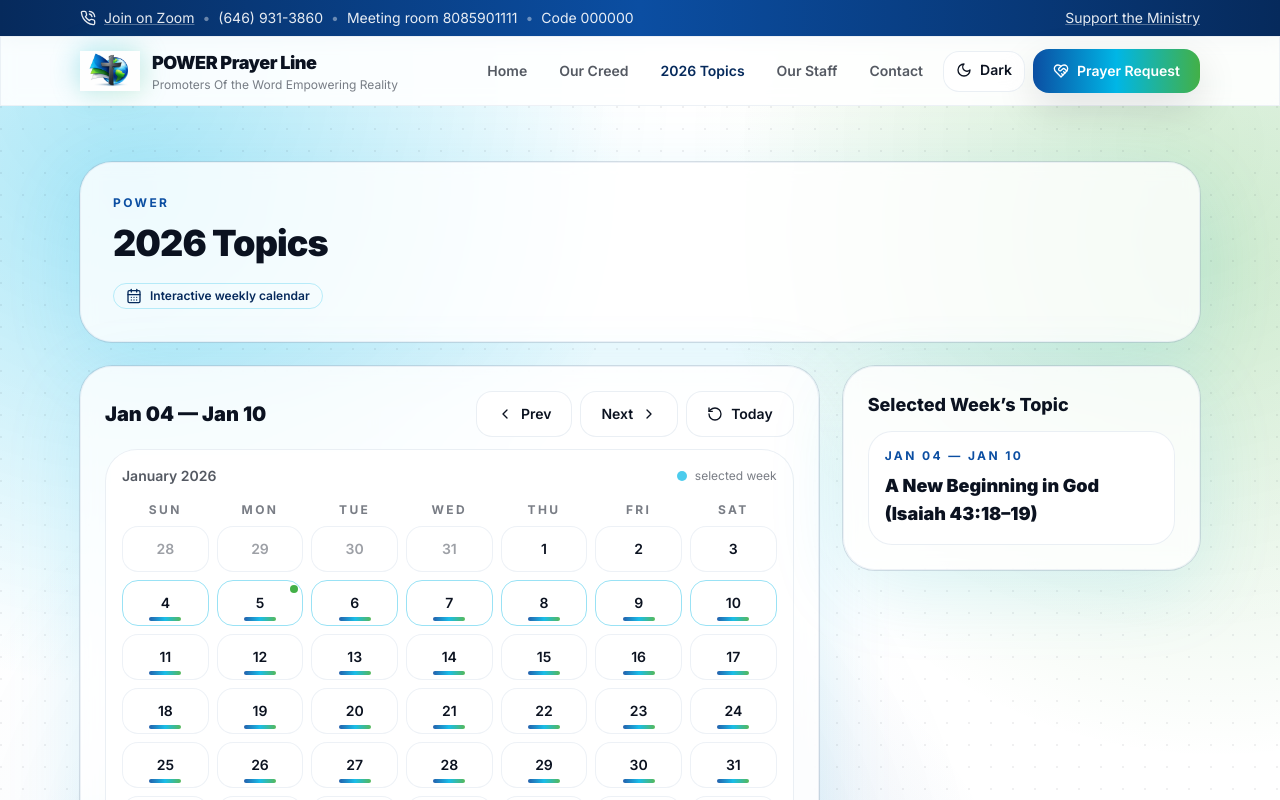
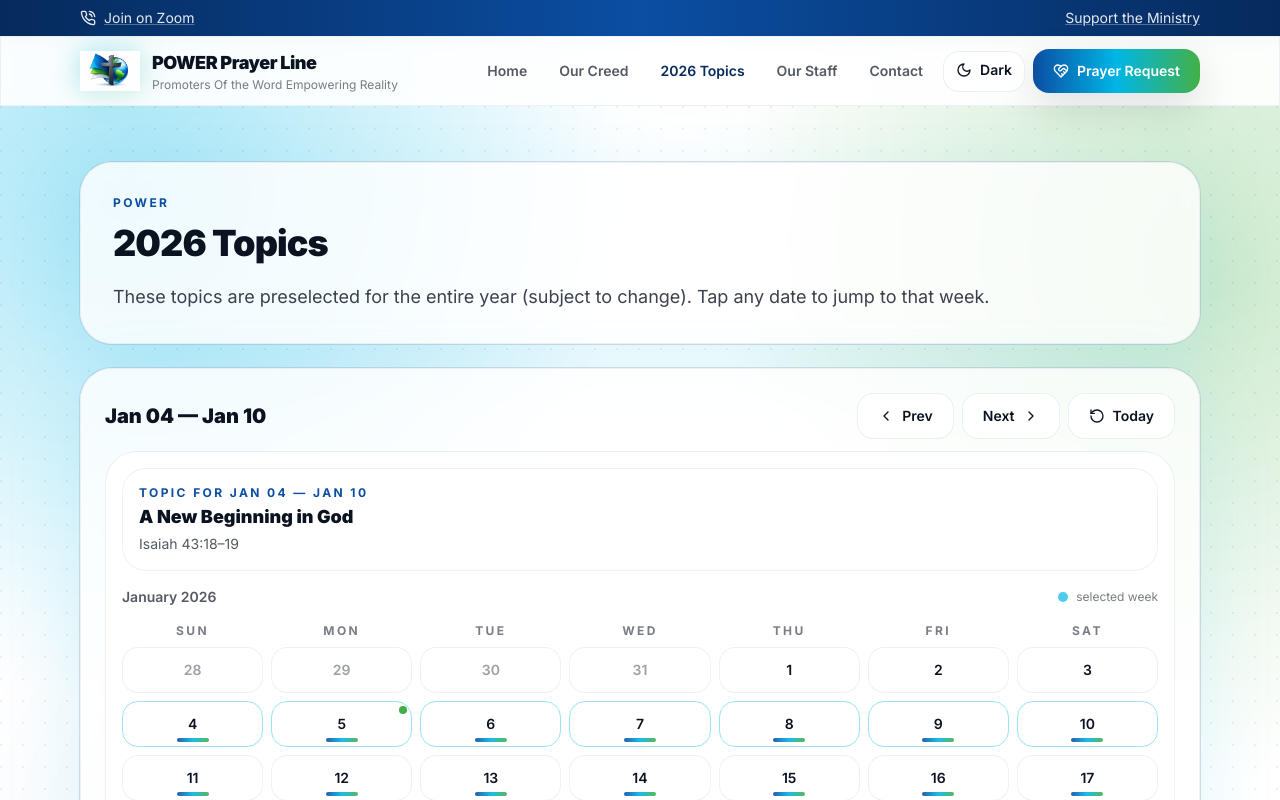
Before and after one commit to metellusa/power-prayer-line, a React (Vite) app: page /topics-2026 in a window 1280 px wide. Shown: the top 800 px of the page. Built offline with nearby package versions, Linux system fonts and the light colour scheme.

Commit message:
Clean up site

```diff
--- a/src/components/SiteShell.jsx
+++ b/src/components/SiteShell.jsx
@@ -63,13 +63,6 @@ export default function SiteShell({ children }) {
               <PhoneCall className="h-4 w-4" />
               Join on Zoom
             </a>
-
-            <span className="text-white/40">•</span>
-
-            <span className="inline-flex items-center gap-2 text-white/90">
-              {JOIN.phone} <span className="text-white/40">•</span> Meeting room {JOIN.meeting}
-              <span className="text-white/40">•</span> Code {JOIN.code}
-            </span>
           </div>
 
           <a
--- a/src/pages/Contact.jsx
+++ b/src/pages/Contact.jsx
@@ -1,10 +1,9 @@
 import React from "react";
-import { PhoneCall, Clock, ShieldCheck, Sparkles } from "lucide-react";
+import { PhoneCall, Clock, ShieldCheck } from "lucide-react";
 import { Reveal } from "../components/Motion";
 import Section from "../components/Section";
 import Card from "../components/Card";
 import Button from "../components/ui/Button";
-import Badge from "../components/ui/Badge";
 import { JOIN } from "../shared/join";
 
 function Field({ label, required, children }) {
@@ -115,7 +114,8 @@ export default function Contact() {
                   <div>
                     <div className="font-bold">Schedule (EST)</div>
                     <div>Weekdays: 12:00pm–1:30pm</div>
-                    <div>Weekdays: 9:00pm–10:05pm</div>
+                    <div>Weekdays: 9:00pm–10:00pm</div>
+                    <div>Sundays: 5:00pm–7:00pm</div>
                   </div>
                 </div>
               </div>
--- a/src/pages/Staff.jsx
+++ b/src/pages/Staff.jsx
@@ -91,7 +91,7 @@ export default function Staff() {
         </Section>
       </Reveal>
 
-      <div className="grid gap-6 md:grid-cols-2">
+      {/* <div className="grid gap-6 md:grid-cols-2">
         {staff.map((s, idx) => (
           <Reveal key={s.name} delay={idx * 0.03}>
             <Card title={s.name} className="relative overflow-hidden">
@@ -121,7 +121,8 @@ export default function Staff() {
             </Card>
           </Reveal>
         ))}
-      </div>
+      </div> */}
+      <div><center>Coming Soon!</center></div>
     </div>
   );
 }
--- a/src/pages/Topics2026.jsx
+++ b/src/pages/Topics2026.jsx
@@ -1,9 +1,8 @@
 import React from "react";
-import { CalendarDays, ChevronLeft, ChevronRight, RotateCcw, Info } from "lucide-react";
+import { ChevronLeft, ChevronRight, RotateCcw, Info } from "lucide-react";
 import { Reveal } from "../components/Motion";
 import Section from "../components/Section";
 import Card from "../components/Card";
-import Badge from "../components/ui/Badge";
 import Button from "../components/ui/Button";
 
 // Source list (keep editing here)
@@ -86,8 +85,18 @@ const topicsRaw = [
 ];
 
 const monthMap = {
-  Jan: 0, Feb: 1, Mar: 2, Apr: 3, May: 4, Jun: 5,
-  Jul: 6, Aug: 7, Sep: 8, Oct: 9, Nov: 10, Dec: 11,
+  Jan: 0,
+  Feb: 1,
+  Mar: 2,
+  Apr: 3,
+  May: 4,
+  Jun: 5,
+  Jul: 6,
+  Aug: 7,
+  Sep: 8,
+  Oct: 9,
+  Nov: 10,
+  Dec: 11,
 };
 
 function parseTopic(s) {
@@ -116,9 +125,11 @@ function parseTopic(s) {
 }
 
 function sameDay(a, b) {
-  return a.getFullYear() === b.getFullYear() &&
+  return (
+    a.getFullYear() === b.getFullYear() &&
     a.getMonth() === b.getMonth() &&
-    a.getDate() === b.getDate();
+    a.getDate() === b.getDate()
+  );
 }
 
 // Topics are Sun -> Sat, so weeks must start Sunday.
@@ -183,26 +194,45 @@ function clampDate(d, min, max) {
 
 function dayKeyLocal(d) {
   // Stable local key; avoids UTC shifting from toISOString()
-  return `${d.getFullYear()}-${String(d.getMonth() + 1).padStart(2, "0")}-${String(d.getDate()).padStart(2, "0")}`;
+  return `${d.getFullYear()}-${String(d.getMonth() + 1).padStart(2, "0")}-${String(
+    d.getDate()
+  ).padStart(2, "0")}`;
+}
+
+function getTopicForWeek(topics, weekStart, weekEnd) {
+  // For this schedule, there should be exactly 1 per week.
+  return topics.find((t) => !(t.end < weekStart || t.start > weekEnd)) || null;
+}
+
+function splitTitleAndVerse(title) {
+  // "A New Beginning in God (Isaiah 43:18–19)"
+  const m = title.match(/^(.*)\s\(([^)]+)\)\s*$/);
+  return m ? { main: m[1], ref: m[2] } : { main: title, ref: "" };
 }
 
 export default function Topics2026() {
   const topics = React.useMemo(
-    () => topicsRaw.map(parseTopic).filter(Boolean).sort((a, b) => a.start - b.start),
+    () =>
+      topicsRaw
+        .map(parseTopic)
+        .filter(Boolean)
+        .sort((a, b) => a.start - b.start),
     []
   );
 
   const range = React.useMemo(() => {
     const min = topics[0]?.start ?? new Date(2026, 0, 4);
-    const max = topics[topics.length - 1]?.end ?? new Date(2027, 0, 2, 23, 59, 59, 999);
+    const max =
+      topics[topics.length - 1]?.end ?? new Date(2027, 0, 2, 23, 59, 59, 999);
     return { min, max };
   }, [topics]);
 
   const defaultSelectedDate = React.useMemo(() => {
     const now = new Date();
 
+    if (topics.length === 0) return new Date(2026, 0, 4);
+
     // If we're not inside the schedule range, default to first week of 2026 topics.
-    if (topics.length === 0) return new Date(2026, 0, 4);
     if (now < range.min || now > range.max) return new Date(topics[0].start);
 
     const t = findTopicForDate(topics, now);
@@ -211,15 +241,29 @@ export default function Topics2026() {
 
   const [selectedDate, setSelectedDate] = React.useState(defaultSelectedDate);
 
-  const selectedWeekStart = React.useMemo(() => startOfWeekSunday(selectedDate), [selectedDate]);
-  const selectedWeekEnd = React.useMemo(() => addDays(selectedWeekStart, 6), [selectedWeekStart]);
+  const selectedWeekStart = React.useMemo(
+    () => startOfWeekSunday(selectedDate),
+    [selectedDate]
+  );
+  const selectedWeekEnd = React.useMemo(
+    () => addDays(selectedWeekStart, 6),
+    [selectedWeekStart]
+  );
 
-  const monthAnchor = React.useMemo(() => clampToMonthStart(selectedDate), [selectedDate]);
+  const monthAnchor = React.useMemo(
+    () => clampToMonthStart(selectedDate),
+    [selectedDate]
+  );
   const weeks = React.useMemo(() => buildMonthGrid(monthAnchor), [monthAnchor]);
 
-  const weekTopics = React.useMemo(() => {
-    return topics.filter((t) => !(t.end < selectedWeekStart || t.start > selectedWeekEnd));
-  }, [topics, selectedWeekStart, selectedWeekEnd]);
+  const selectedTopic = React.useMemo(
+    () => getTopicForWeek(topics, selectedWeekStart, selectedWeekEnd),
+    [topics, selectedWeekStart, selectedWeekEnd]
+  );
+
+  const selectedTopicParts = React.useMemo(() => {
+    return selectedTopic ? splitTitleAndVerse(selectedTopic.title) : { main: "", ref: "" };
+  }, [selectedTopic]);
 
   function goToTodayWeek() {
     const t = findTopicForDate(topics, new Date());
@@ -248,19 +292,15 @@ export default function Topics2026() {
     <div className="space-y-6">
       <Reveal>
         <Section eyebrow="POWER" title="2026 Topics">
-          <div className="flex flex-wrap items-center gap-2">
-            <Badge color="cyan">
-              <span className="inline-flex items-center gap-2">
-                <CalendarDays className="h-4 w-4" />
-                Interactive weekly calendar
-              </span>
-            </Badge>
-          </div>
+          <p className="text-lg">
+            These topics are preselected for the entire year (subject to change).
+            Tap any date to jump to that week.
+          </p>
         </Section>
       </Reveal>
 
-      <div className="grid gap-6 lg:grid-cols-3">
-        <Reveal className="lg:col-span-2">
+      <div className="grid gap-6">
+        <Reveal>
           <Card
             title={
               <div className="flex flex-wrap items-center justify-between gap-3">
@@ -271,11 +311,21 @@ export default function Topics2026() {
                 </div>
 
                 <div className="flex items-center gap-2">
-                  <Button variant="secondary" className="px-3 py-2" onClick={() => navWeek(-1)} type="button">
+                  <Button
+                    variant="secondary"
+                    className="px-3 py-2"
+                    onClick={() => navWeek(-1)}
+                    type="button"
+                  >
                     <ChevronLeft className="h-4 w-4" />
                     Prev
                   </Button>
-                  <Button variant="secondary" className="px-3 py-2" onClick={() => navWeek(1)} type="button">
+                  <Button
+                    variant="secondary"
+                    className="px-3 py-2"
+                    onClick={() => navWeek(1)}
+                    type="button"
+                  >
                     Next
                     <ChevronRight className="h-4 w-4" />
                   </Button>
@@ -294,6 +344,31 @@ export default function Topics2026() {
             }
           >
             <div className="mt-2 glass rounded-4xl p-4">
+              {/* Week topic banner (embedded in the calendar card) */}
+              <div className="mb-4 rounded-3xl border border-slate-200/60 dark:border-white/10 bg-white/70 dark:bg-white/5 p-4">
+                {selectedTopic ? (
+                  <div className="flex flex-col gap-1">
+                    <div className="text-xs font-bold tracking-[0.2em] uppercase text-power-blue dark:text-power-cyan">
+                      Topic for {formatShort(selectedWeekStart)} — {formatShort(selectedWeekEnd)}
+                    </div>
+
+                    <div className="text-lg font-black text-power-ink dark:text-white leading-snug">
+                      {selectedTopicParts.main}
+                    </div>
+
+                    {selectedTopicParts.ref ? (
+                      <div className="text-sm text-power-ink/70 dark:text-white/70">
+                        {selectedTopicParts.ref}
+                      </div>
+                    ) : null}
+                  </div>
+                ) : (
+                  <div className="text-sm text-power-ink/70 dark:text-white/70">
+                    No topic found for this week.
+                  </div>
+                )}
+              </div>
+
               <div className="flex items-center justify-between gap-3 mb-4">
                 <div className="text-sm font-semibold text-power-ink/70 dark:text-white/70">
                   {monthAnchor.toLocaleDateString(undefined, { month: "long", year: "numeric" })}
@@ -320,7 +395,6 @@ export default function Topics2026() {
                       const isCurrentMonth = day.getMonth() === monthAnchor.getMonth();
                       const inWeek = isInSelectedWeek(day);
                       const isToday = sameDay(day, new Date());
-
                       const inAnyTopic = topics.some((t) => day >= t.start && day <= t.end);
 
                       const base =
@@ -365,31 +439,6 @@ export default function Topics2026() {
             </div>
           </Card>
         </Reveal>
-
-        <Reveal delay={0.05}>
-          <div className="space-y-6">
-            <Card title="Selected Week’s Topic">
-              {weekTopics.length ? (
-                <div className="space-y-4">
-                  {weekTopics.map((t) => (
-                    <div key={t.raw} className="glass rounded-3xl p-4">
-                      <div className="text-xs font-bold tracking-[0.2em] uppercase text-power-blue dark:text-power-cyan">
-                        {formatShort(t.start)} — {formatShort(t.end)}
-                      </div>
-                      <div className="mt-2 text-lg font-black text-power-ink dark:text-white">
-                        {t.title}
-                      </div>
-                    </div>
-                  ))}
-                </div>
-              ) : (
-                <div className="text-power-ink/70 dark:text-white/70">
-                  No topic found for this week.
-                </div>
-              )}
-            </Card>
-          </div>
-        </Reveal>
       </div>
     </div>
   );
```
Also changed, not shown: src/pages/Home.jsx (+16 -9 lines), 1 other file (tests, documents, lock files or other folders).
